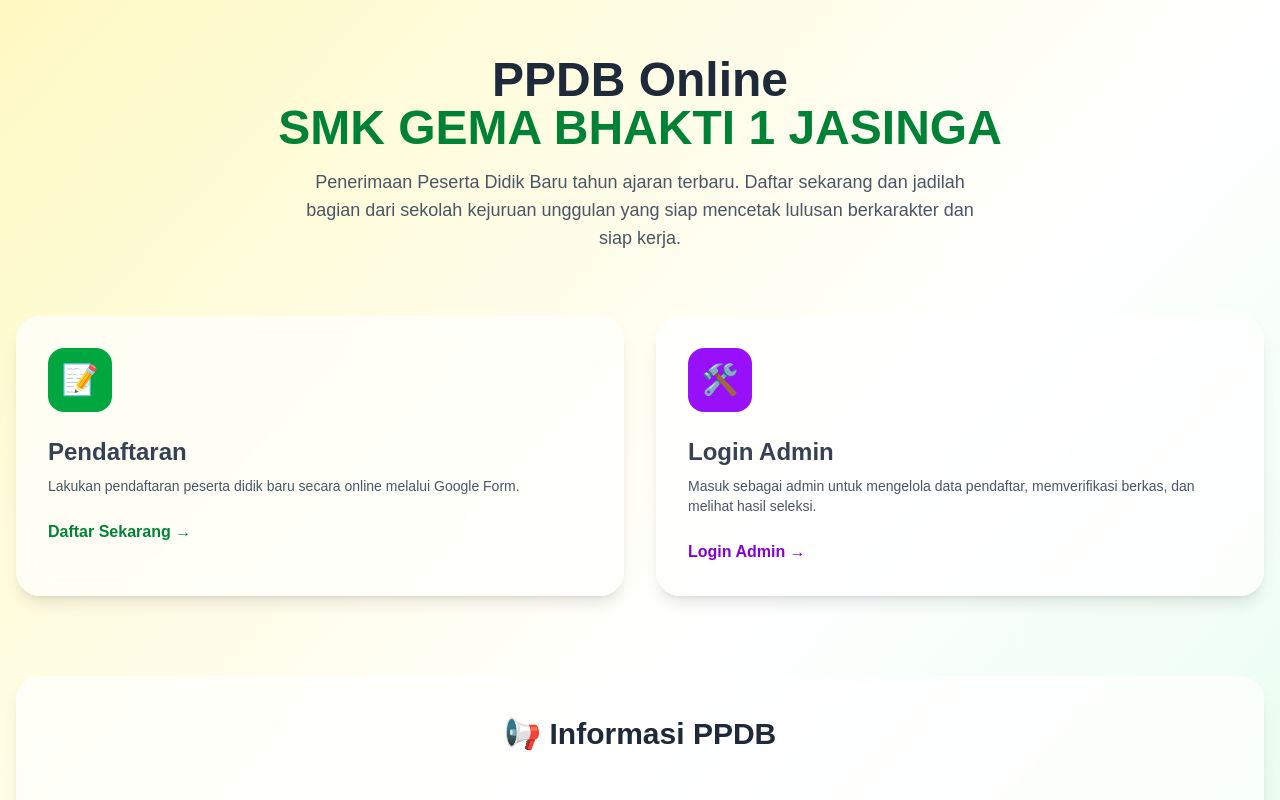
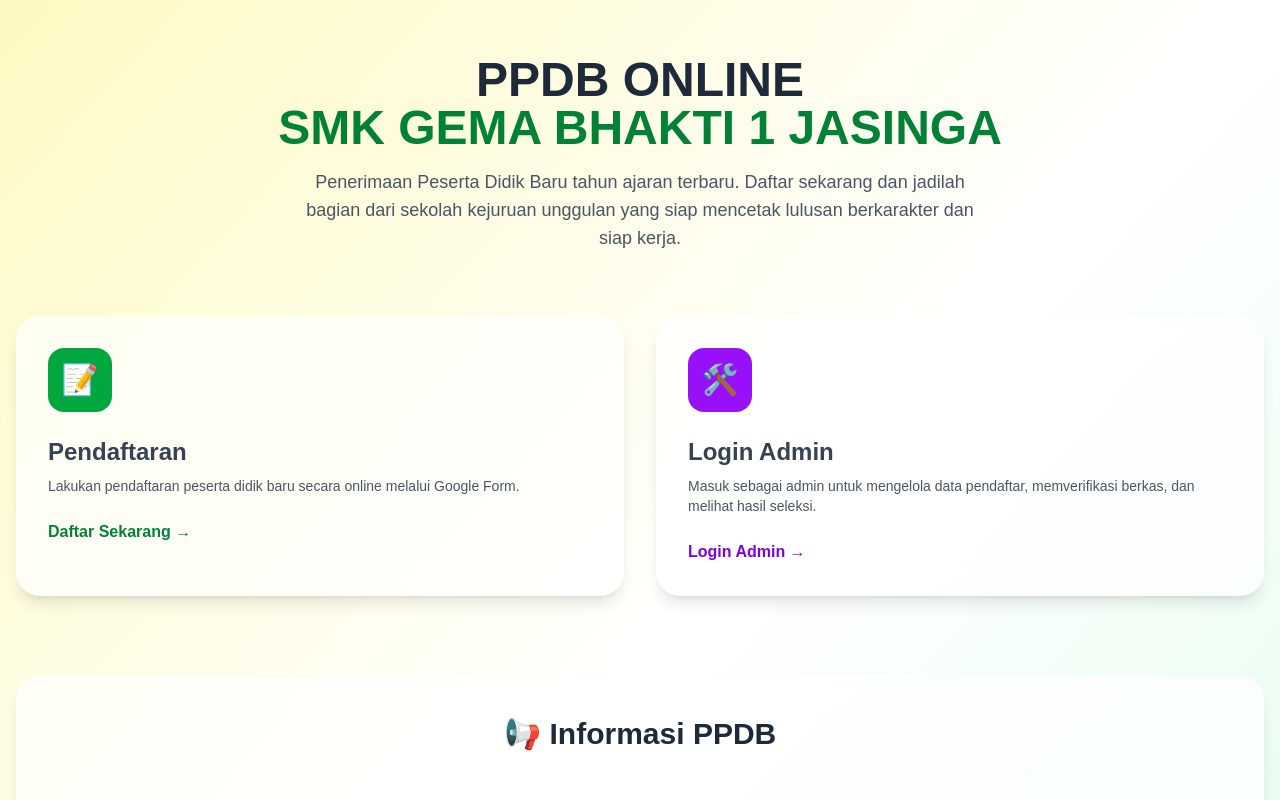
Before and after one commit to Dimas712/smk-gema-bhakti, a Next.js app: page /ppdb in a window 1280 px wide. Shown: the top 800 px of the page. Built offline with nearby package versions, Linux system fonts and the light colour scheme.

Commit message:
update perbaikan

```diff
--- a/src/app/(ppdb)/ppdb/page.jsx
+++ b/src/app/(ppdb)/ppdb/page.jsx
@@ -10,7 +10,7 @@
         {/* Hero Section */}
         <section className="text-center mb-16">
           <h1 className="text-4xl md:text-5xl font-extrabold text-gray-800 mb-4">
-            PPDB Online
+            PPDB ONLINE
             <span className="block text-green-700">
               SMK GEMA BHAKTI 1 JASINGA
             </span>
```
